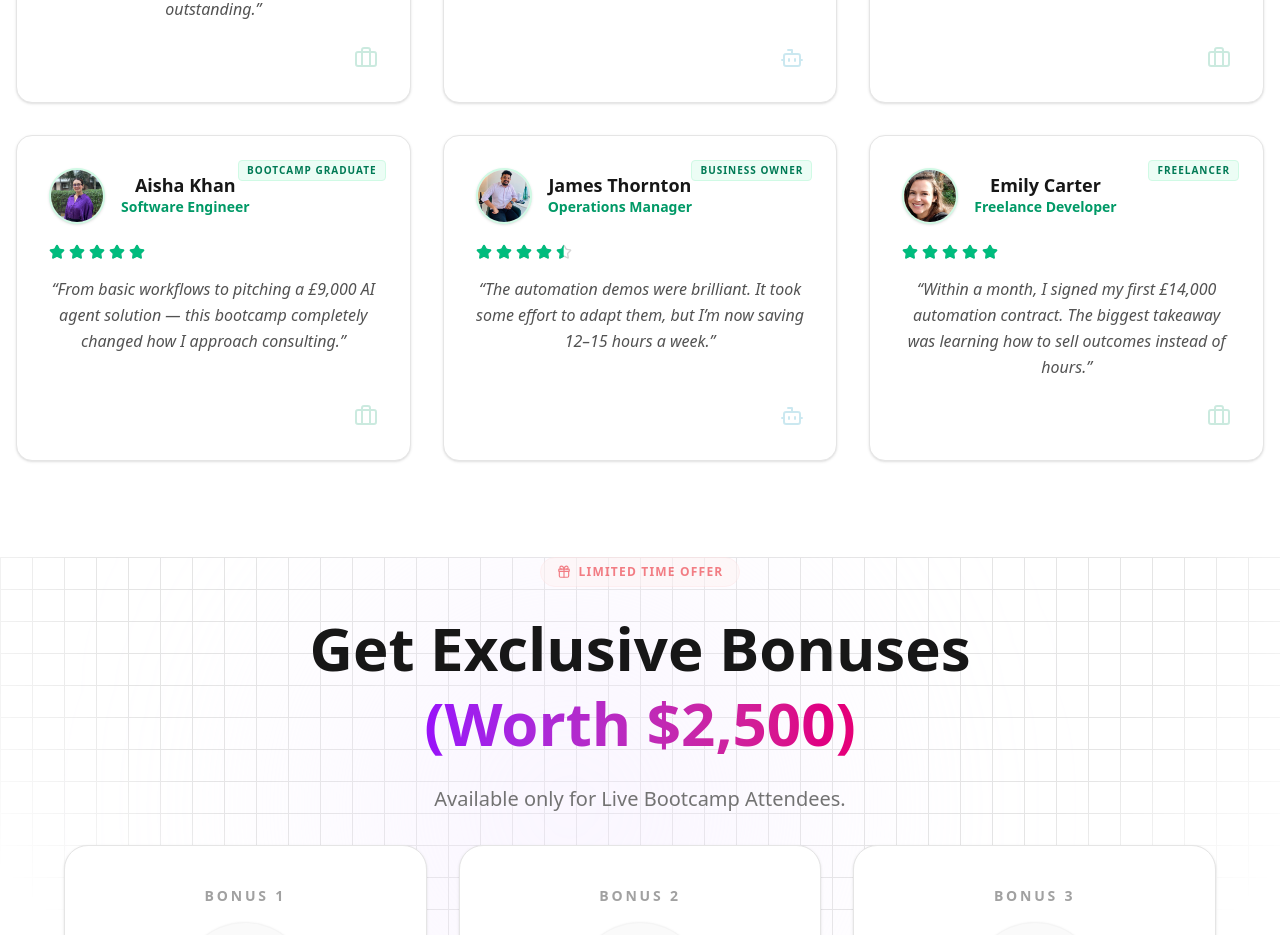
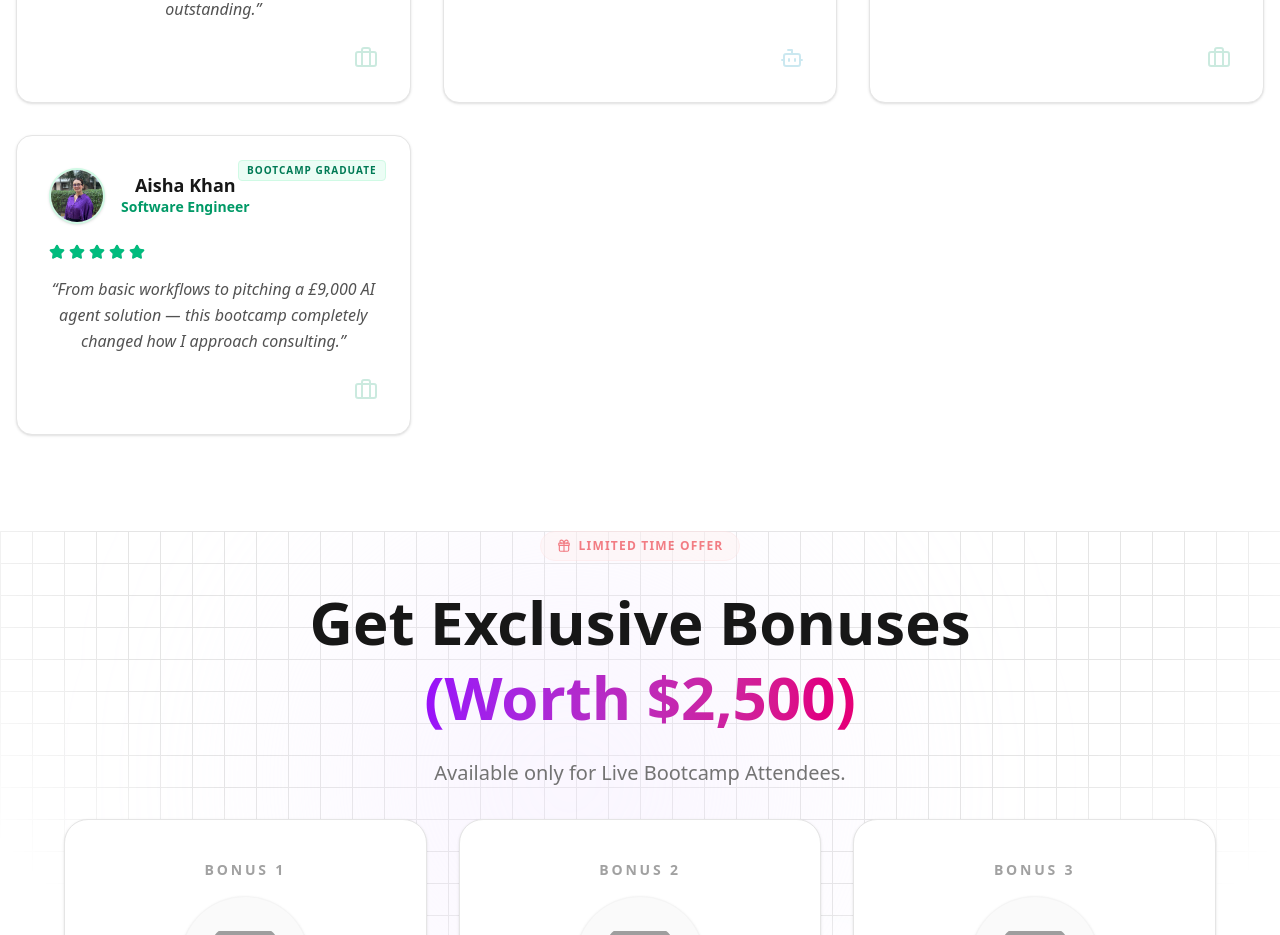
Before and after one commit to Himanshu-shukla/edtech-landingpage, a React (Vite) app: page / in a window 1280 px wide. Shown: the part 2860-3795 px from the top of the page. Built offline with nearby package versions, Linux system fonts and the light colour scheme; grey boxes are pictures that could not be loaded.

Commit message:
testimonials reduced to 4 from 6

```diff
--- a/src/components/TestimonialSection.jsx
+++ b/src/components/TestimonialSection.jsx
@@ -48,24 +48,24 @@ const TestimonialSection = () => {
       image: aisha,
       text: "From basic workflows to pitching a £9,000 AI agent solution — this bootcamp completely changed how I approach consulting."
     },
-    {
-      id: 5,
-      name: "James Thornton",
-      role: "Operations Manager",
-      type: "Business Owner",
-      rating: 4.5,
-      image: james,
-      text: "The automation demos were brilliant. It took some effort to adapt them, but I’m now saving 12–15 hours a week."
-    },
-    {
-      id: 6,
-      name: "Emily Carter",
-      role: "Freelance Developer",
-      type: "Freelancer",
-      rating: 5,
-      image: emily,
-      text: "Within a month, I signed my first £14,000 automation contract. The biggest takeaway was learning how to sell outcomes instead of hours."
-    }
+    // {
+    //   id: 5,
+    //   name: "James Thornton",
+    //   role: "Operations Manager",
+    //   type: "Business Owner",
+    //   rating: 4.5,
+    //   image: james,
+    //   text: "The automation demos were brilliant. It took some effort to adapt them, but I’m now saving 12–15 hours a week."
+    // },
+    // {
+    //   id: 6,
+    //   name: "Emily Carter",
+    //   role: "Freelance Developer",
+    //   type: "Freelancer",
+    //   rating: 5,
+    //   image: emily,
+    //   text: "Within a month, I signed my first £14,000 automation contract. The biggest takeaway was learning how to sell outcomes instead of hours."
+    // }
   ];
 
   const renderStars = (rating) => {
```
